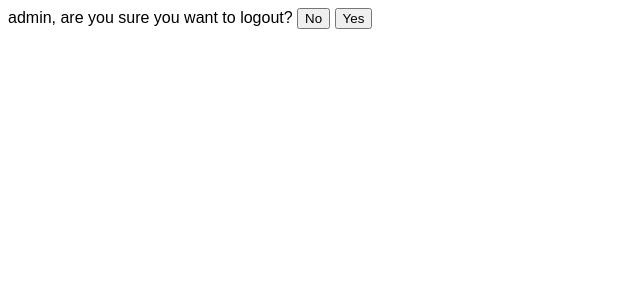
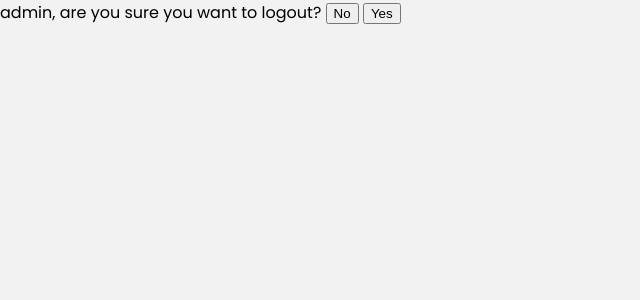
Before and after one commit to DiceNameIsMy/django-testing-site, a Django app: page /logout/ in a window 1280 px wide. Shown: the top 300 px of the page, without its empty margins (0-640 px from the left). Run offline with Django 3.2, Linux system fonts and the light colour scheme; a user stored in the database is signed in.

Commit message:
create css

```diff
--- a/testing/static/testing/style.css
+++ b/testing/static/testing/style.css
@@ -1,3 +1,27 @@
+@import url("https://fonts.googleapis.com/css2?family=Poppins:wght@400;700&display=swap");
+:root {
+  --primary-blue: #18b3ae;
+}
+
 body {
-    font-family: sans-serif;
+  background: #f2f2f2;
+  margin: 0;
+  font-family: "Poppins";
 }
+
+nav {
+  background: white;
+  padding: 1em;
+}
+
+.logo {
+  text-decoration: none;
+  font-weight: bold;
+  color: black;
+  font-size: 1.2em;
+}
+
+.logo span {
+  color: var(--primary-blue);
+}
+/*# sourceMappingURL=style.css.map */
--- /dev/null
+++ b/testing/static/testing/style.scss
@@ -0,0 +1,27 @@
+@import url('https://fonts.googleapis.com/css2?family=Poppins:wght@400;700&display=swap');
+
+:root {
+    --primary-blue: #18b3ae;
+}
+
+body {
+    background: #f2f2f2;
+    margin: 0;
+    font-family: "Poppins";
+}
+
+nav {
+    background: white;
+    padding: 1em;
+}
+
+    .logo {
+        text-decoration: none;
+        font-weight: bold;
+        color: black;
+        font-size: 1.2em;
+
+        span {
+            color: var(--primary-blue);
+        }
+    }
```
Also changed, not shown: 1 other file.
